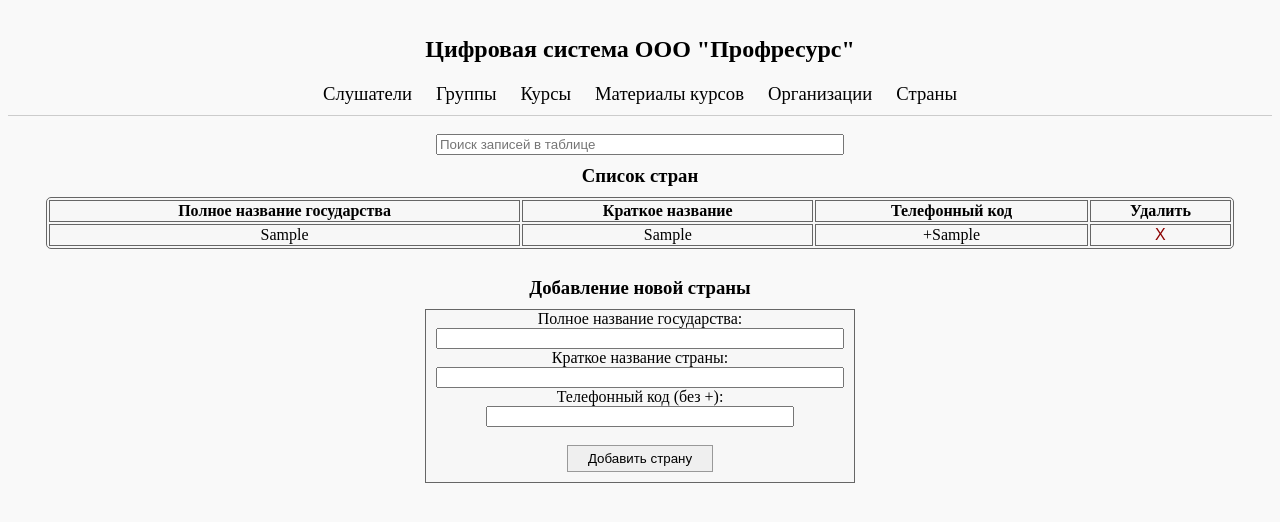
After one commit to Dmitry-Zolotarev/Profresource, a Django app: page /countries/ in a window 1280 px wide. The commit adds this page. Shown: the top 522 px of the page. Run offline with Django 5.2, Linux system fonts and the light colour scheme; tables that the repository leaves empty hold one stand-in row (values such as "Sample post").

Commit message:
02.07.2025

```diff
--- a/main/models.py
+++ b/main/models.py
@@ -63,3 +63,6 @@ class Материалы_курсов(models.Model):
     Тип = models.ForeignKey(Типы_материалов, on_delete=models.CASCADE)
     Название = models.CharField(max_length=255, null=False, default="")
     Ссылка_на_материал = models.CharField(max_length=255, null=False, default="about:blank")
+
+class Месяцы(models.Model):
+    Название = models.CharField(max_length=8)
--- a/main/static/main/style.css
+++ b/main/static/main/style.css
@@ -68,11 +68,11 @@ button, select:hover {
 }
 input[type="text"] {
     margin: 0;
-    width: 250px;
+    width: 300px;
 }
 input[type="email"] {
     margin: 0;
-    width: 250px;
+    width: 300px;
 }
 h2, h3, p {
     margin: 10px;
--- /dev/null
+++ b/main/templates/main/CountryList.html
@@ -0,0 +1,55 @@
+{% extends 'main/MainMenu.html' %}
+{% block title %}ООО "Профресурс" - список стран{% endblock %}
+{% block content %}
+
+    <h3>Список стран</h3>
+    <div>
+        <table class="table" id="country-table">
+            <thead>
+                <tr>
+                    <th>Полное название государства</th>
+                    <th>Краткое название</th>
+                    <th>Телефонный код</th>
+                    <th>Удалить</th>
+                </tr>
+            </thead>
+            <tbody>
+                {% for страна in страны %}
+                    <tr data-id="{{ курс.id }}">
+                        <td>{{ страна.Название }}</td>
+                        <td>{{ страна.Краткое_название }}</td>
+                        <td>+{{ страна.Телефонный_код }}</td>
+                        <td>
+                            <form method="post" action="{% url 'delete_country' страна.id %}">
+                                {% csrf_token %}
+                                <button type="submit" class="delete-button" onclick="return confirm('Удалить эту запись?');">X</button>
+                            </form>
+                        </td>
+                    </tr>
+                 {% endfor %}
+            </tbody>
+        </table><br>
+        <h3>Добавление новой страны</h3>
+        <form class="account-form" method="post" action="{% url 'country_list' %}">
+            {% csrf_token %}
+            <label>Полное название государства:</label><br>
+            <input type="text" name="Название" style="width: 400px;" required><br>
+            <label>Краткое название страны:</label><br>
+            <input type="text" name="Краткое_название" style="width: 400px;" required><br>
+            <label>Телефонный код (без +):</label><br>
+            <input type="text" id="result" name="Телефонный_код" min="1" max="9999"
+                   pattern="[0-9]{1,2,3,4}|9999" title="Число от 1 до 9999" required><br>
+            <br>
+            <button type="submit" name="submit_country">Добавить страну</button>
+        </form>
+    </div>
+    <script>
+    function filterTable() {
+    const input = document.getElementById("Filter").value.toLowerCase();
+        document.querySelectorAll("#country-table tbody tr").forEach(row => {
+            const text = row.innerText.toLowerCase();
+            row.style.display = text.includes(input) ? "" : "none";
+        });
+    }
+    </script>
+{% endblock %}
--- a/main/templates/main/GroupList.html
+++ b/main/templates/main/GroupList.html
@@ -140,6 +140,10 @@
             const id = checkbox.closest('tr').dataset.id;
             if (id) selectedIds.push(id);
         });
+        if(selectedIds.length === 0) {
+            alert("Нет данных для сохранения в документ!")
+            throw new Error()
+        }
     }
     fetch("{% url 'export_groups' %}", {
         method: "POST",
--- a/main/templates/main/MainMenu.html
+++ b/main/templates/main/MainMenu.html
@@ -38,6 +38,7 @@
     <a href="{% url 'course_list' %}" class="course_list">Курсы</a>
     <a href="{% url 'material_list' %}" class="material_list">Материалы курсов</a>
     <a href="{% url 'organisation_list' %}" class="organisation_list">Организации</a>
+    <a href="{% url 'country_list' %}" class="country_list">Страны</a>
 </div>
 <div class="tab-content">
     <br>
--- a/main/templates/main/MaterialList.html
+++ b/main/templates/main/MaterialList.html
@@ -6,7 +6,6 @@
         <table class="table" id="material-table">
             <thead>
                 <tr>
-                    <th>Выбор</th>
                     <th>Курс</th>
                     <th>Тип материала</th>
                     <th>Материал</th>
@@ -16,7 +15,6 @@
             <tbody>
                 {% for материал in материалы %}
                     <tr>
-                        <td><input type="checkbox"></td>
                         <td>{{ материал.Курс.Название }} - {{ материал.Курс.Тип.Название }}</td>
                         <td>{{ материал.Тип.Название }}</td>
                         <td>{% with ссылка=материал.Ссылка_на_материал %}
--- a/main/urls.py
+++ b/main/urls.py
@@ -6,6 +6,8 @@ urlpatterns = [
     path('groups/', views.группы_view, name='group_list'),
     path('courses/', views.курсы_view, name='course_list'),
     path('materials/', views.материалы_view, name='material_list'),
+    path('countries/', views.страны_view, name='country_list'),
+    path('delete_country/<int:id>/', views.delete_country, name='delete_country'),
     path('delete_listener/<int:id>/', views.delete_listener, name='delete_listener'),
     path('delete_group/<int:id>/', views.delete_group, name='delete_group'),
     path('delete_group_linking/<int:id>/', views.delete_group_linking, name='delete_group_linking'),
--- a/main/views.py
+++ b/main/views.py
@@ -6,19 +6,18 @@ from django.http import JsonResponse, HttpResponse
 from django.db.models import F, Q
 import json, re
 from io import BytesIO
-
+from datetime import date
 from docx import Document
 from docx.shared import Mm, Pt, Inches
 from docx.enum.section import WD_ORIENT
 from docx.enum.text import WD_ALIGN_PARAGRAPH
 
 from .models import (
-    Слушатели, Страны, Пол, Группы, Курсы, Типы_курсов,
+    Слушатели, Пол, Группы, Курсы, Типы_курсов,
     Материалы_курсов, Типы_материалов,
     Организации, Человек_группа, Человек_организация,
-    Статусы
+    Статусы, Месяцы, Страны
 )
-
 
 def слушатели_view(request):
     if request.method == 'POST':
@@ -114,7 +113,23 @@ def курсы_view(request):
         'типы_курсов': Типы_курсов.objects.all(),
         'курсы': Курсы.objects.all(),
     })
-
+def страны_view(request):
+    if request.method == 'POST':
+        if Страны.objects.filter(
+                Краткое_название=request.POST.get('Краткое_название'),
+                Телефонный_код=request.POST.get('Телефонный_код'),
+        ).exists():
+            messages.warning(request, "Такой курс уже есть в базе данных!")
+        else:
+            Страны.objects.create(
+                Название=request.POST.get('Название'),
+                Краткое_название=request.POST.get('Краткое_название'),
+                Телефонный_код=request.POST.get('Телефонный_код'),
+            )
+            return redirect('country_list')
+    return render(request, 'main/CountryList.html', {
+        'страны': Страны.objects.all(),
+    })
 
 # --- Материалы ---
 def материалы_view(request):
@@ -215,6 +230,14 @@ def delete_course(request, id):
         course.delete()
     return redirect('course_list')
 
+@require_http_methods(["POST"])
+def delete_country(request, id):
+    country = get_object_or_404(Страны, id=id)
+    if Слушатели.objects.filter(Гражданство=country).exists():
+        messages.error(request, "Удаление отменено — есть зависимые записи!")
+    else:
+        country.delete()
+    return redirect('country_list')
 
 @require_http_methods(["POST"])
 def delete_material(request, id):
@@ -235,6 +258,11 @@ def delete_organisation(request, id):
 def delete_org_linking(request, id):
     get_object_or_404(Человек_организация, id=id).delete()
     return redirect('organisation_list')
+
+def today_date():
+    month = Месяцы.objects.get(id=date.today().month).Название
+    return f"{date.today().day} {month} {date.today().year} г."
+
 @csrf_exempt
 def export_listeners(request):
     try:
@@ -259,6 +287,11 @@ def export_listeners(request):
         run.font.name = 'Times New Roman'
         run.font.size = Pt(14)
         run.bold = True
+
+        date = doc.add_paragraph("Отчёт от " + today_date())
+        date.alignment = WD_ALIGN_PARAGRAPH.CENTER
+        date.runs[0].font.name = 'Times New Roman'
+        date.runs[0].font.size = Pt(14)
 
         heading = doc.add_paragraph("Слушатели")
         heading.alignment = WD_ALIGN_PARAGRAPH.CENTER
@@ -298,11 +331,10 @@ def export_listeners(request):
                         run.font.name = 'Times New Roman'
                         run.font.size = Pt(12)
 
-        heading = doc.add_paragraph("\nДиректор" + (' ' * 50) +"В.Н. Котлов")
-        heading.alignment = WD_ALIGN_PARAGRAPH.CENTER
-        heading.runs[0].font.name = 'Times New Roman'
-        heading.runs[0].font.size = Pt(14)
-
+        director = doc.add_paragraph("Директор" + (' ' * 50) +"В.Н. Котлов")
+        director.alignment = WD_ALIGN_PARAGRAPH.CENTER
+        director.runs[0].font.name = 'Times New Roman'
+        director.runs[0].font.size = Pt(14)
         # Сохранение и ответ
         buf = BytesIO()
         doc.save(buf)
@@ -339,6 +371,11 @@ def export_groups(request):
         run.font.name = 'Times New Roman'
         run.font.size = Pt(14)
         run.bold = True
+
+        date = doc.add_paragraph("Отчёт от " + today_date())
+        date.alignment = WD_ALIGN_PARAGRAPH.CENTER
+        date.runs[0].font.name = 'Times New Roman'
+        date.runs[0].font.size = Pt(14)
 
         heading = doc.add_paragraph("Группы и их состав")
         heading.alignment = WD_ALIGN_PARAGRAPH.CENTER
@@ -394,10 +431,11 @@ def export_groups(request):
                     run.font.name = 'Times New Roman'
                     run.font.size = Pt(12)
                 doc.add_paragraph()
-        footer = doc.add_paragraph("Директор" + (' ' * 50) + "В.Н. Котлов")
-        footer.alignment = WD_ALIGN_PARAGRAPH.CENTER
-        footer.runs[0].font.name = 'Times New Roman'
-        footer.runs[0].font.size = Pt(14)
+
+        director = doc.add_paragraph("Директор" + (' ' * 50) + "В.Н. Котлов")
+        director.alignment = WD_ALIGN_PARAGRAPH.CENTER
+        director.runs[0].font.name = 'Times New Roman'
+        director.runs[0].font.size = Pt(14)
 
         buf = BytesIO()
         doc.save(buf)
@@ -433,6 +471,11 @@ def export_courses(request):
         run.font.size = Pt(14)
         run.bold = True
 
+        date = doc.add_paragraph("Отчёт от " + today_date())
+        date.alignment = WD_ALIGN_PARAGRAPH.CENTER
+        date.runs[0].font.name = 'Times New Roman'
+        date.runs[0].font.size = Pt(14)
+
         heading = doc.add_paragraph("Курсы")
         heading.alignment = WD_ALIGN_PARAGRAPH.CENTER
         heading_run = heading.runs[0]
@@ -462,10 +505,10 @@ def export_courses(request):
                         run.font.name = 'Times New Roman'
                         run.font.size = Pt(12)
 
-        heading = doc.add_paragraph("\nДиректор" + (' ' * 50) + "В.Н. Котлов")
-        heading.alignment = WD_ALIGN_PARAGRAPH.CENTER
-        heading.runs[0].font.name = 'Times New Roman'
-        heading.runs[0].font.size = Pt(14)
+        director = doc.add_paragraph("Директор" + (' ' * 50) + "В.Н. Котлов")
+        director.alignment = WD_ALIGN_PARAGRAPH.CENTER
+        director.runs[0].font.name = 'Times New Roman'
+        director.runs[0].font.size = Pt(14)
 
         buf = BytesIO()
         doc.save(buf)
@@ -504,6 +547,11 @@ def export_organisations(request):
         run.font.name = 'Times New Roman'
         run.font.size = Pt(14)
         run.bold = True
+
+        date = doc.add_paragraph("Отчёт от " + today_date())
+        date.alignment = WD_ALIGN_PARAGRAPH.CENTER
+        date.runs[0].font.name = 'Times New Roman'
+        date.runs[0].font.size = Pt(14)
 
         heading = doc.add_paragraph("Организации и их сотрудники")
         heading.alignment = WD_ALIGN_PARAGRAPH.CENTER
@@ -557,10 +605,11 @@ def export_organisations(request):
                     run.font.name = 'Times New Roman'
                     run.font.size = Pt(12)
             doc.add_paragraph()
-        footer = doc.add_paragraph("Директор" + (' ' * 50) + "В.Н. Котлов")
-        footer.alignment = WD_ALIGN_PARAGRAPH.CENTER
-        footer.runs[0].font.name = 'Times New Roman'
-        footer.runs[0].font.size = Pt(14)
+
+        director = doc.add_paragraph("Директор" + (' ' * 50) + "В.Н. Котлов")
+        director.alignment = WD_ALIGN_PARAGRAPH.CENTER
+        director.runs[0].font.name = 'Times New Roman'
+        director.runs[0].font.size = Pt(14)
 
         buf = BytesIO()
         doc.save(buf)
--- a/test_data.sql
+++ b/test_data.sql
@@ -2,9 +2,11 @@
 -- ========== Предзаполнение справочников ==========
 
 INSERT INTO main_статусы (Название) VALUES ('Обучается'),('Курс пройден'), ('Курс не пройден');
+INSERT INTO main_месяцы (Название) VALUES ('января'),('февраля'), ('марта'),
+                                          ('апреля'),('мая'), ('июня'),
+                                          ('июля'),('августа'), ('сентября'),
+                                          ('октября'),('ноября'), ('декабря');
 INSERT INTO main_пол (Название) VALUES ('Мужской'), ('Женский');
 INSERT INTO main_страны (Название, Краткое_название, Телефонный_код) VALUES ('Российская Федерация', 'Россия', '7');
 INSERT INTO main_типы_курсов (Название) VALUES ('ДПО'), ('ПО'), ('ПП');
 INSERT INTO main_типы_материалов (Название) VALUES ('Лекция'), ('Лабораторная работа'), ('Тест');
-INSERT INTO main_типы_населенных_пунктов (Название) VALUES ('Город'), ('Село'), ('Посёлок');
-INSERT INTO main_типы_улиц (Название) VALUES ('Улица'), ('Проспект'), ('Переулок');
```
Also changed, not shown: main/templates/main/CourseList.html (+8 -3 lines), main/templates/main/ListenerList.html (+11 -3 lines), main/templates/main/OrganisationList.html (+7 -1 lines), db.sqlite3 (deleted), main/migrations/0015_месяцы.py (added), main/migrations/0016_alter_пол_название.py (added), main/migrations/0017_alter_пол_название.py (added).
